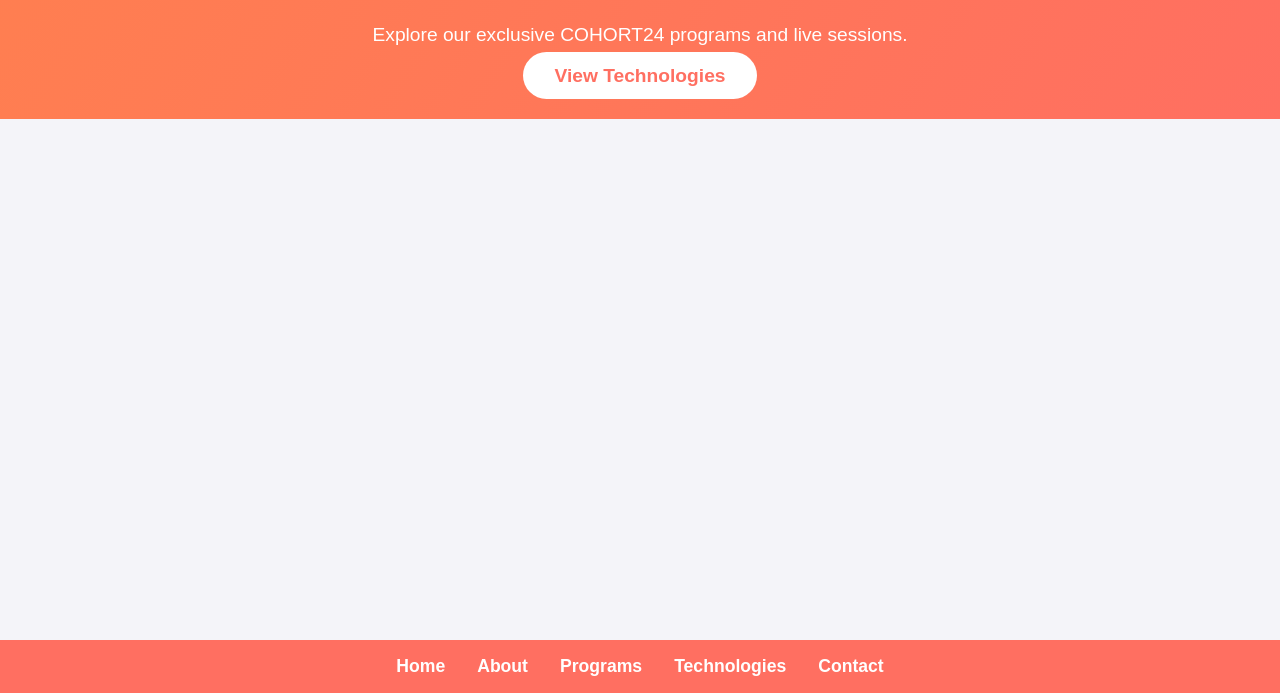
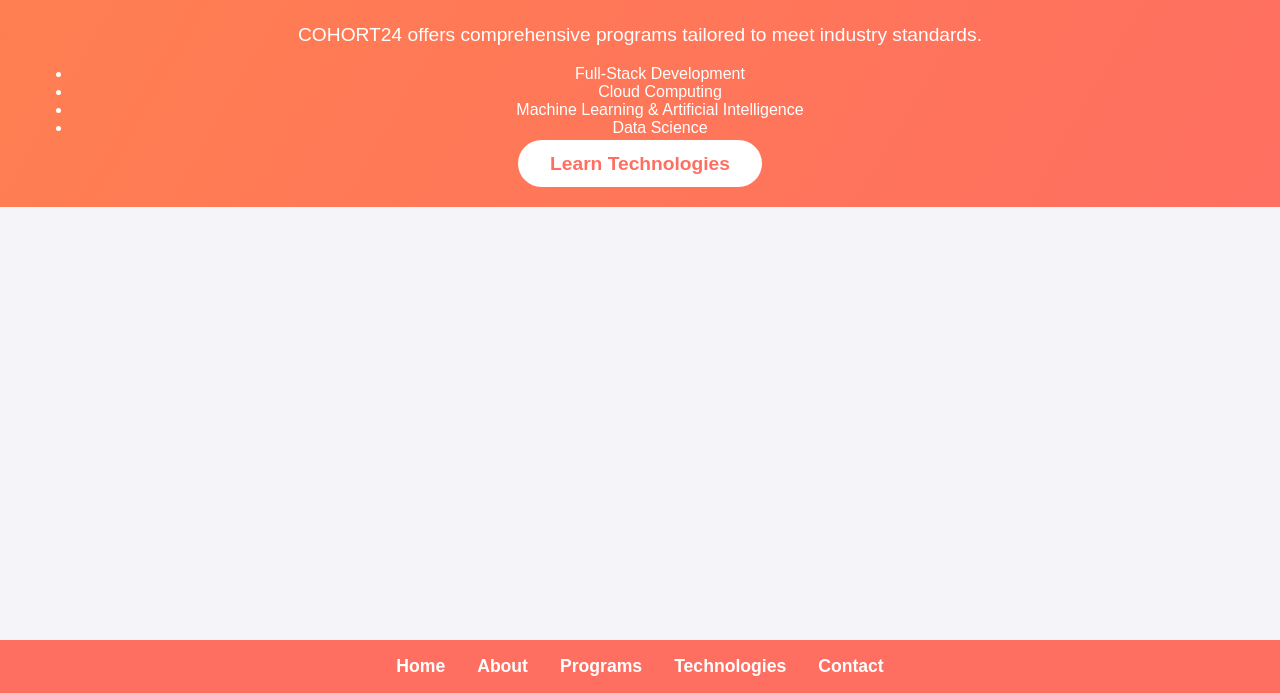
Before and after one commit to ChhayankS/Doss-Website, a plain HTML site: page programs.html in a window 1280 px wide. Shown: the part 107-800 px from the top of the page. Drawn offline with Linux system fonts and the light colour scheme.

Commit message:
Update programs.html

```diff
--- a/programs.html
+++ b/programs.html
@@ -9,8 +9,14 @@
 <body>
     <header>
         <h1>Programs Offered</h1>
-        <p>Explore our exclusive COHORT24 programs and live sessions.</p>
-        <a href="technologies.html" class="cta-button">View Technologies</a>
+        <p>COHORT24 offers comprehensive programs tailored to meet industry standards.</p>
+        <ul>
+            <li>Full-Stack Development</li>
+            <li>Cloud Computing</li>
+            <li>Machine Learning & Artificial Intelligence</li>
+            <li>Data Science</li>
+        </ul>
+        <a href="technologies.html" class="cta-button">Learn Technologies</a>
     </header>
     <nav class="navbar">
         <ul class="nav-links">
```
